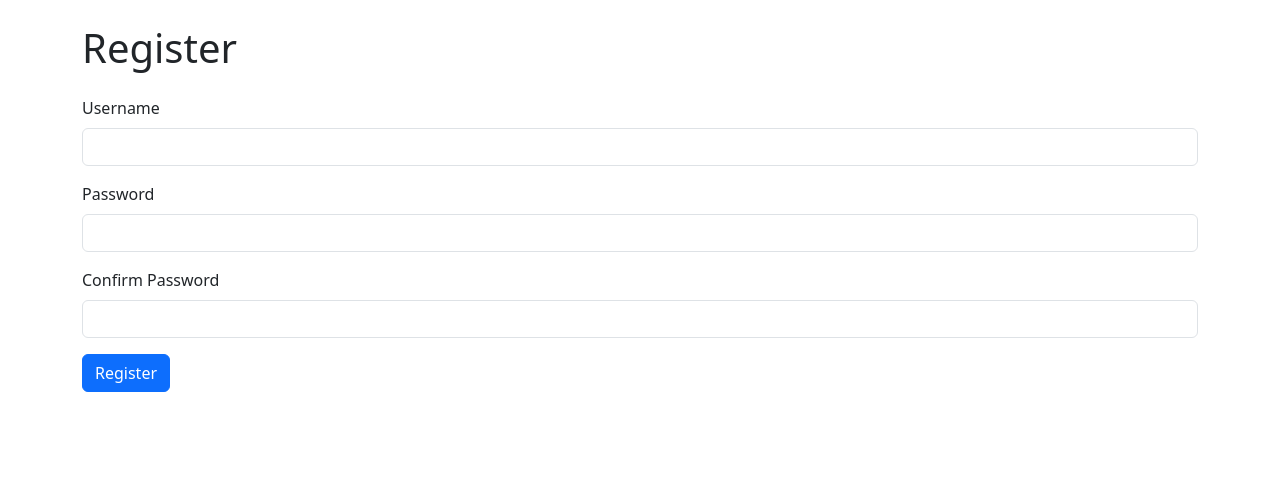
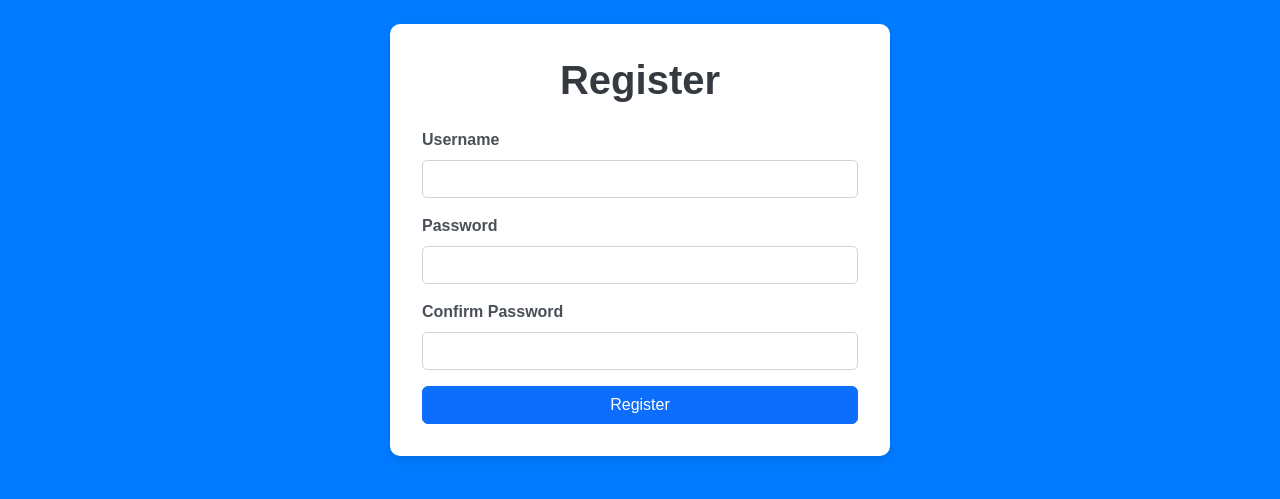
Before and after one commit to Trungdzvcl012/Nhom5, a Django app: page /register/ in a window 1280 px wide. Shown: the top 499 px of the page. Run offline with Django 5.2, Linux system fonts and the light colour scheme.

Commit message:
Update register.html

```diff
--- a/NhaKhoa/Web/Templates/register.html
+++ b/NhaKhoa/Web/Templates/register.html
@@ -4,12 +4,81 @@
     <meta charset="UTF-8">
     <meta name="viewport" content="width=device-width, initial-scale=1.0">
     <link href="https://cdn.jsdelivr.net/npm/bootstrap@5.3.0-alpha1/dist/css/bootstrap.min.css" rel="stylesheet">
+    <style>
+
+        body {
+            background-color: #007bff;
+            font-family: 'Arial', sans-serif;
+        }
+
+
+        form {
+            max-width: 500px;
+            margin: 0 auto;
+            background: #ffffff;
+            padding: 2rem;
+            border-radius: 10px;
+            box-shadow: 0 4px 8px rgba(0, 0, 0, 0.1);
+        }
+
+        .form-title {
+            color: #343a40;
+            font-weight: bold;
+            text-align: center;
+            margin-bottom: 1.5rem;
+            background-color: #ffffff;
+            padding: 0;
+            border: none;
+            box-shadow: none;
+        }
+
+        .form-label {
+            font-weight: 600;
+            color: #495057;
+        }
+
+        .form-control {
+            border: 1px solid #ced4da;
+            border-radius: 5px;
+            transition: border-color 0.3s, box-shadow 0.3s;
+        }
+
+        .form-control:focus {
+            border-color: #007bff;
+            box-shadow: 0 0 8px rgba(0, 123, 255, 0.25);
+        }
+
+        button {
+            width: 100%;
+            padding: 0.75rem;
+            font-size: 1rem;
+            font-weight: bold;
+            background-color: #007bff;
+            border-color: #007bff;
+            transition: background-color 0.3s, border-color 0.3s, transform 0.2s;
+        }
+
+        button:hover {
+            background-color: #0056b3;
+            border-color: #0056b3;
+            transform: scale(1.02);
+        }
+
+        .mb-3 {
+            margin-bottom: 1.5rem;
+        }
+
+        form:hover {
+            box-shadow: 0 6px 12px rgba(0, 0, 0, 0.15);
+        }
+    </style>
     <title>Register</title>
 </head>
 <body class="container py-4">
-    <h1 class="mb-4">Register</h1>
     <form method="post">
         {% csrf_token %}
+        <!-- Tiêu đề trong khung -->
+        <h1 class="form-title">Register</h1>
         <div class="mb-3">
             <label for="username" class="form-label">Username</label>
             <input type="text" class="form-control" id="username" name="username" required>
```
